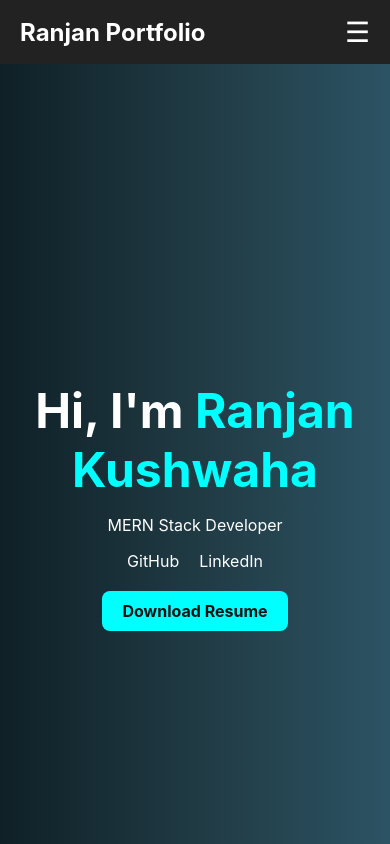
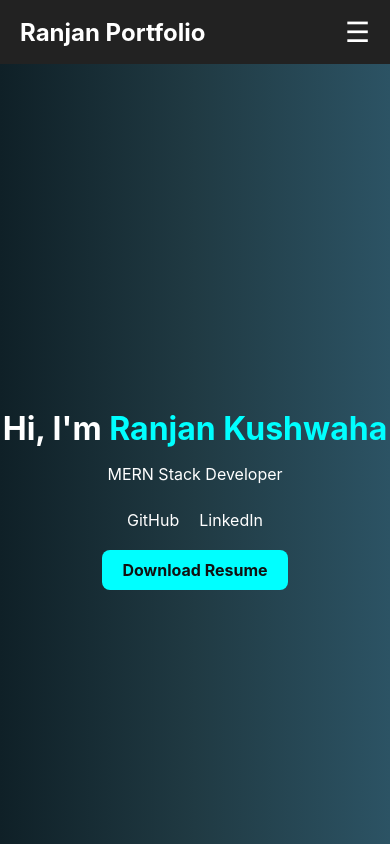
Before and after one commit to ranjan986/my-portfolio, a React (Create React App) app: page / in a window 390 px wide. Shown: the top 844 px of the page. Built offline with nearby package versions, Linux system fonts and the light colour scheme.

Commit message:
Update Home.css

```diff
--- a/src/pages/Home.css
+++ b/src/pages/Home.css
@@ -46,3 +46,18 @@
 .resume-button:hover {
   background: #00dddd;
 }
+
+@media (max-width: 768px) {
+  .home h1 {
+    font-size: 2rem;
+  }
+
+  .home p {
+    font-size: 1rem;
+  }
+
+  .socials a {
+    display: inline-block;
+    margin-top: 10px;
+  }
+}
```
